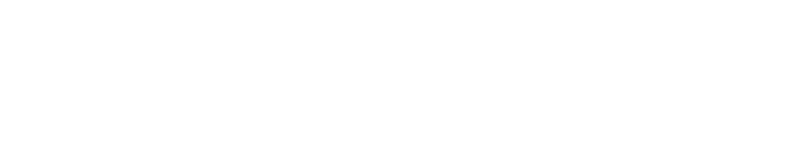
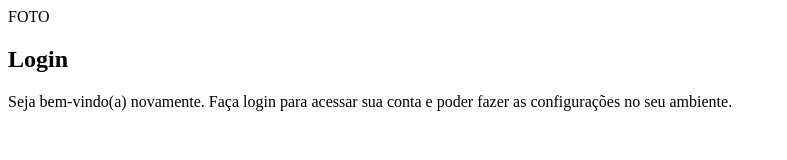
Before and after one commit to RafaelBrandaoS/projeto-login, a plain HTML site: page index.html in a window 1280 px wide. Shown: the whole page, without its empty margins (0-787 px from the left). Drawn offline with Linux system fonts and the light colour scheme.

Commit message:
estrutura do projeto criada

```diff
--- a/index.html
+++ b/index.html
@@ -5,8 +5,22 @@
     <meta http-equiv="X-UA-Compatible" content="IE=edge">
     <meta name="viewport" content="width=device-width, initial-scale=1.0">
     <title>Login</title>
+    <link rel="stylesheet" href="estilos/style.css">
 </head>
 <body>
+    <main>
+        <section id="login">
+            <div id="imagem">
+                FOTO
+            </div>
+            <div id="formulario">
+                <h1>Login</h1>
+                <p>Seja bem-vindo(a) novamente. Faça login para acessar sua conta e poder fazer as configurações no seu ambiente.</p>
+                <form action="login.php" method="post">
 
+                </form>
+            </div>
+        </section>
+    </main>
 </body>
 </html>
```
Also changed, not shown: estilos/style.css (added, +7 -0 lines).
